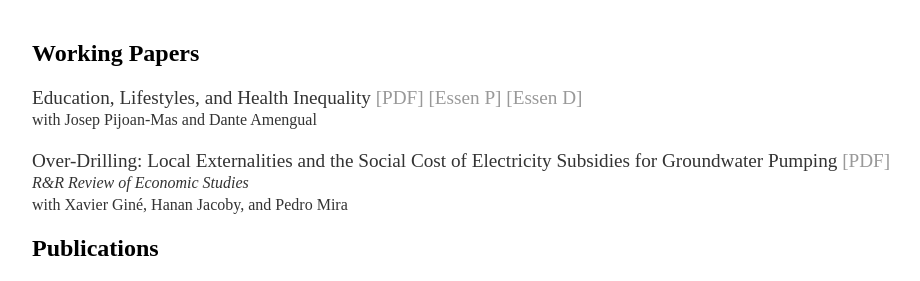
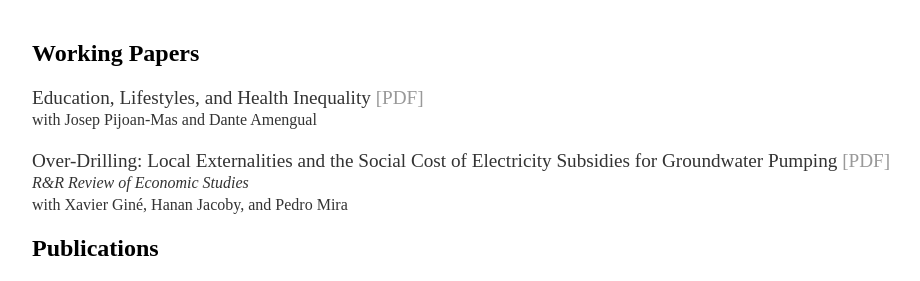
Before and after one commit to jesusbueren/jesusbueren.github.io, a Jekyll site: the page built from research/index.html, in a window 1280 px wide. Shown: the part 157-438 px from the top of the page, without its empty margins (160-1080 px from the left). Built offline with Jekyll 4.4.1, drawn with Linux system fonts in a browser that asks for light colours.

Commit message:
Update index.html

```diff
--- a/research/index.html
+++ b/research/index.html
@@ -6,7 +6,7 @@
 
 	<h2>Working Papers</h2>
 
-	<p> <bold> Education, Lifestyles, and Health Inequality </bold> <a href="HealthyHabits_Draft.pdf">[PDF] </a> <a href="HealthyHabits_Essen.pdf">[Essen P] <a href="prodromidis_et_al.pdf">[Essen D] </a> <br>
+	<p> <bold> Education, Lifestyles, and Health Inequality </bold> <a href="HealthyHabits_Draft.pdf">[PDF] </a>  </a> <br>
 	 <small> with Josep Pijoan-Mas and Dante Amengual</small> <br></p>
 
 	<p> <bold> Over-Drilling: Local Externalities and the Social Cost of Electricity Subsidies for Groundwater Pumping </bold> <a href="overdrilling.pdf">[PDF]</a>  <br>
```
